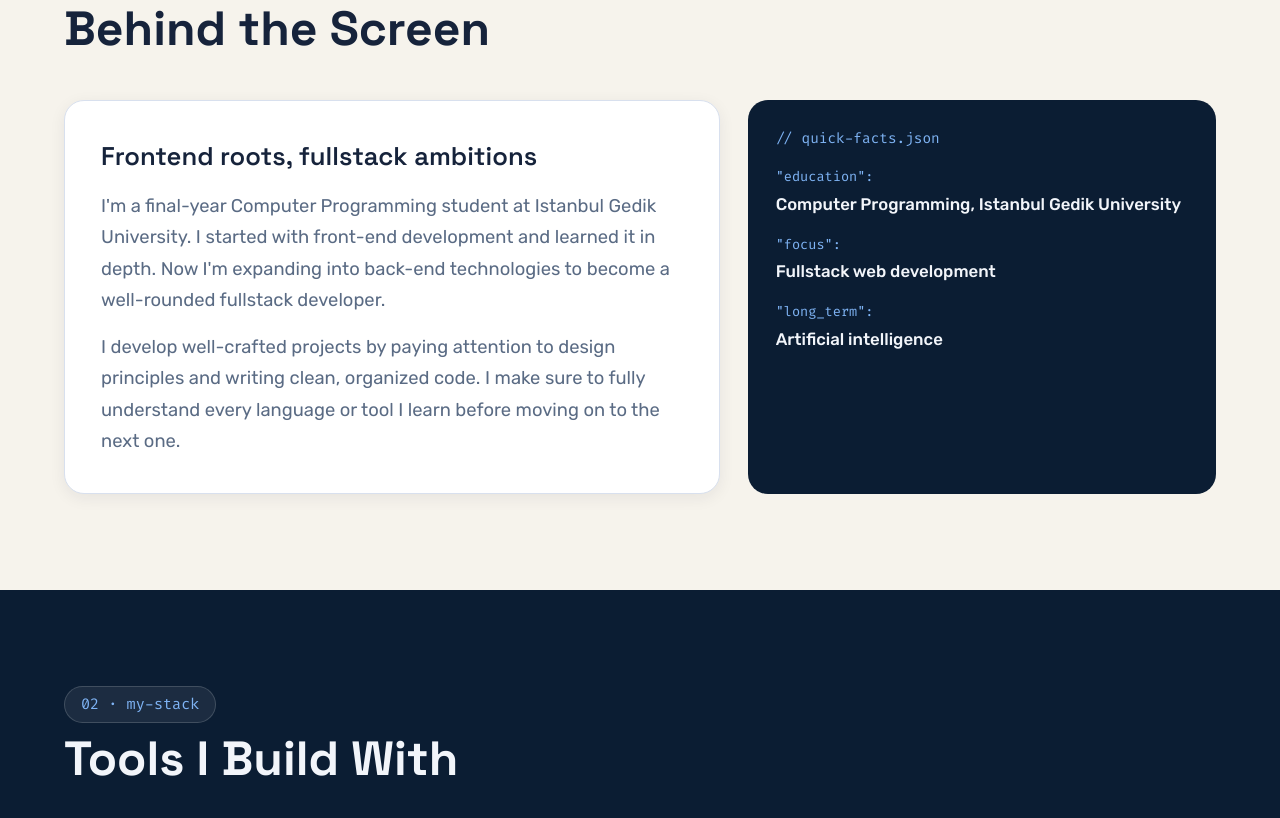
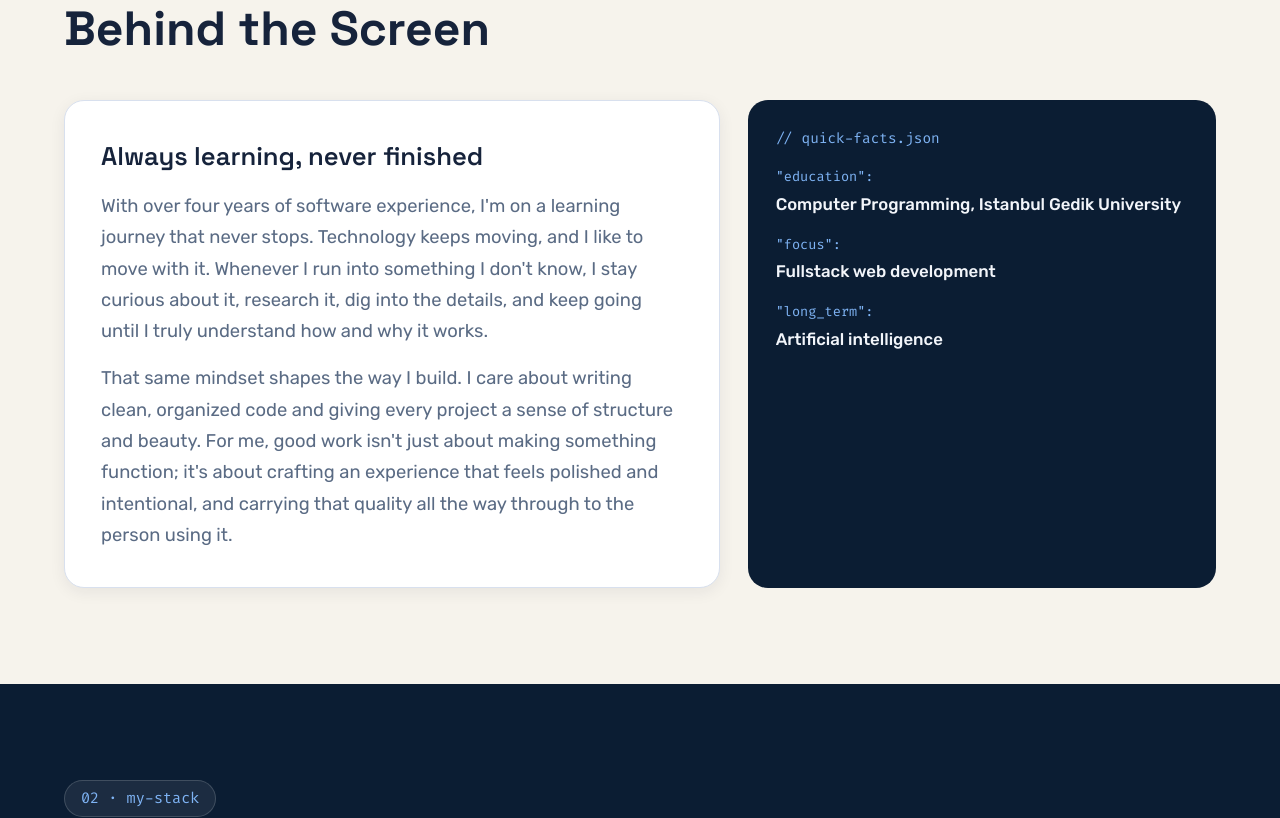
Before and after one commit to TanerTalas/tanertalas.github.io, a React (Vite) app: page / in a window 1280 px wide. Shown: the part 940-1758 px from the top of the page. Built offline with nearby package versions, Linux system fonts and the light colour scheme.

Commit message:
Rewrite about bio around continuous learning

```diff
--- a/src/components/sections/About.jsx
+++ b/src/components/sections/About.jsx
@@ -20,16 +20,19 @@ export default function About() {
           {/* Bio card */}
           <Reveal>
             <div className="about__bio">
-              <h3 className="about__bio-title">Frontend roots, fullstack ambitions</h3>
+              <h3 className="about__bio-title">Always learning, never finished</h3>
               <p className="about__bio-text">
-                I'm a final-year Computer Programming student at Istanbul Gedik University. I started
-                with front-end development and learned it in depth. Now I'm expanding into back-end
-                technologies to become a well-rounded fullstack developer.
+                With over four years of software experience, I'm on a learning journey that never
+                stops. Technology keeps moving, and I like to move with it. Whenever I run into
+                something I don't know, I stay curious about it, research it, dig into the details,
+                and keep going until I truly understand how and why it works.
               </p>
               <p className="about__bio-text">
-                I develop well-crafted projects by paying attention to design principles and writing
-                clean, organized code. I make sure to fully understand every language or tool I learn
-                before moving on to the next one.
+                That same mindset shapes the way I build. I care about writing clean, organized code
+                and giving every project a sense of structure and beauty. For me, good work isn't
+                just about making something function; it's about crafting an experience that feels
+                polished and intentional, and carrying that quality all the way through to the person
+                using it.
               </p>
             </div>
           </Reveal>
--- a/src/data/services.js
+++ b/src/data/services.js
@@ -9,7 +9,7 @@ export const services = [
     featured: true,
     description:
       "Complete web applications end to end: responsive interfaces on the front, REST APIs and databases on the back. One project, one developer, everything connected.",
-    tags: ["React", "Node.js", "Express", "MongoDB"],
+    tags: ["React", "Node.js", "Express", "MySQL","PostgreSQL"],
   },
   {
     title: "Frontend Development",
```
